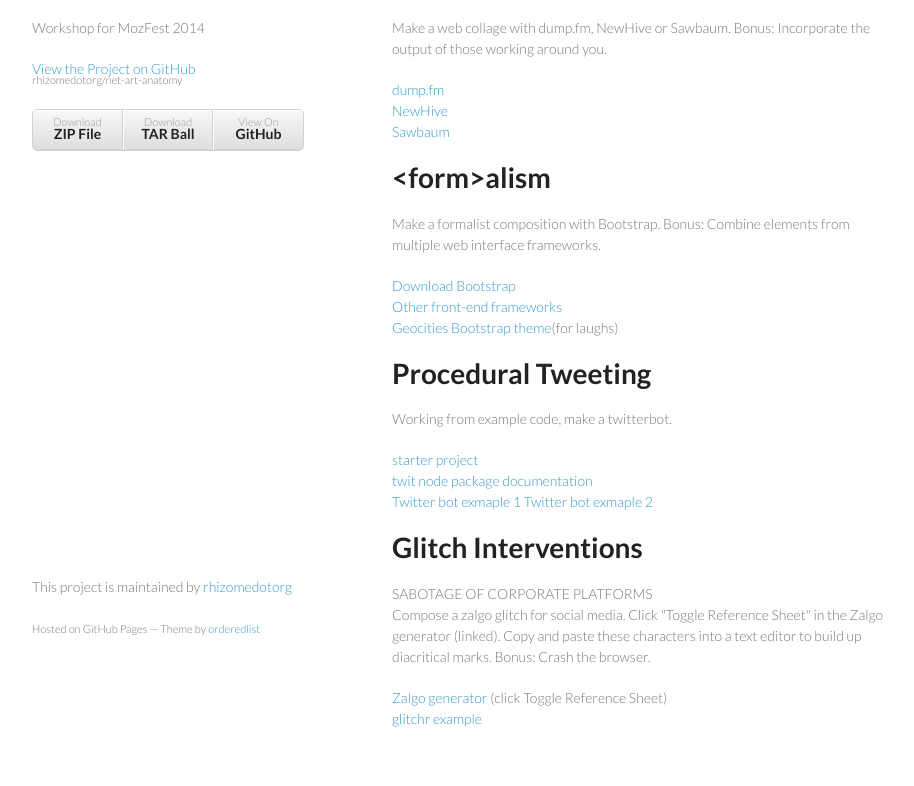
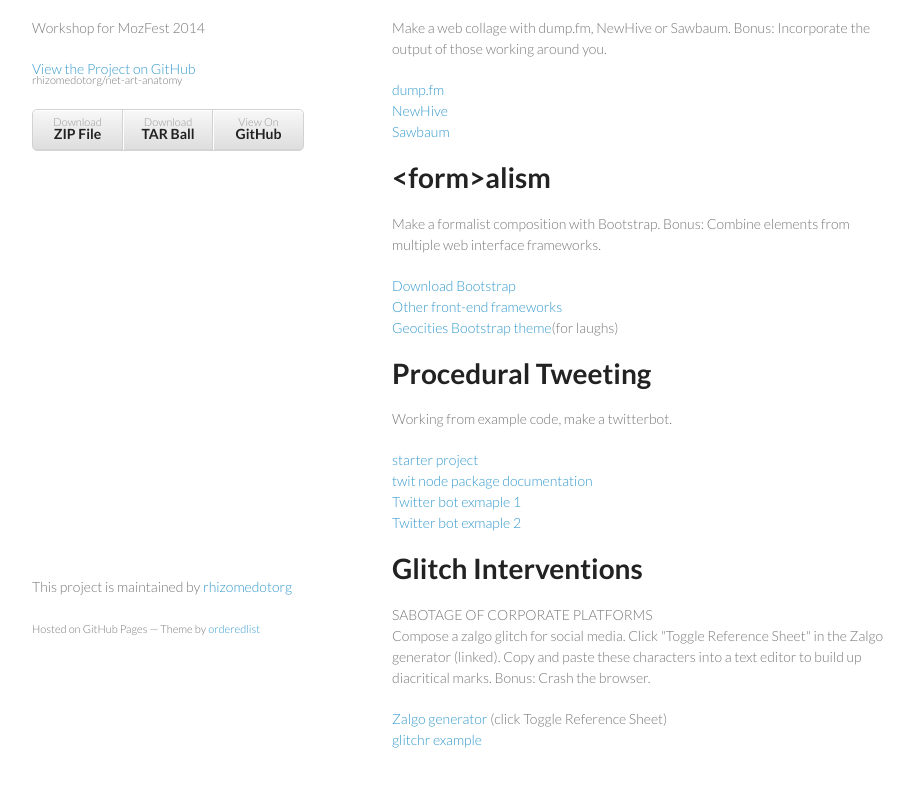
Before and after one commit to rhizomedotorg/net-art-anatomy, a plain HTML site: page index.html in a window 1280 px wide. Shown: the part 92-878 px from the top of the page, without its empty margins (178-1092 px from the left). Drawn offline with Linux system fonts and the light colour scheme.

Commit message:
Update index.html

```diff
--- a/index.html
+++ b/index.html
@@ -45,7 +45,7 @@
 <p>Working from example code, make a twitterbot.</p>
 <p></p><a target="_blank" href="https://github.com/dariusk/examplebot">starter project</a><br>
 <a target="_blank" href="https://www.npmjs.org/package/twit">twit node package documentation</a><br>
-<a target="_blank" href="https://twitter.com/bandfbot">Twitter bot exmaple 1</a>
+<a target="_blank" href="https://twitter.com/bandfbot">Twitter bot exmaple 1</a><br>
 <a target="_blank" href="https://twitter.com/everycolorbot">Twitter bot exmaple 2</a></p>
 
 <h1>Glitch Interventions</h1>
```
